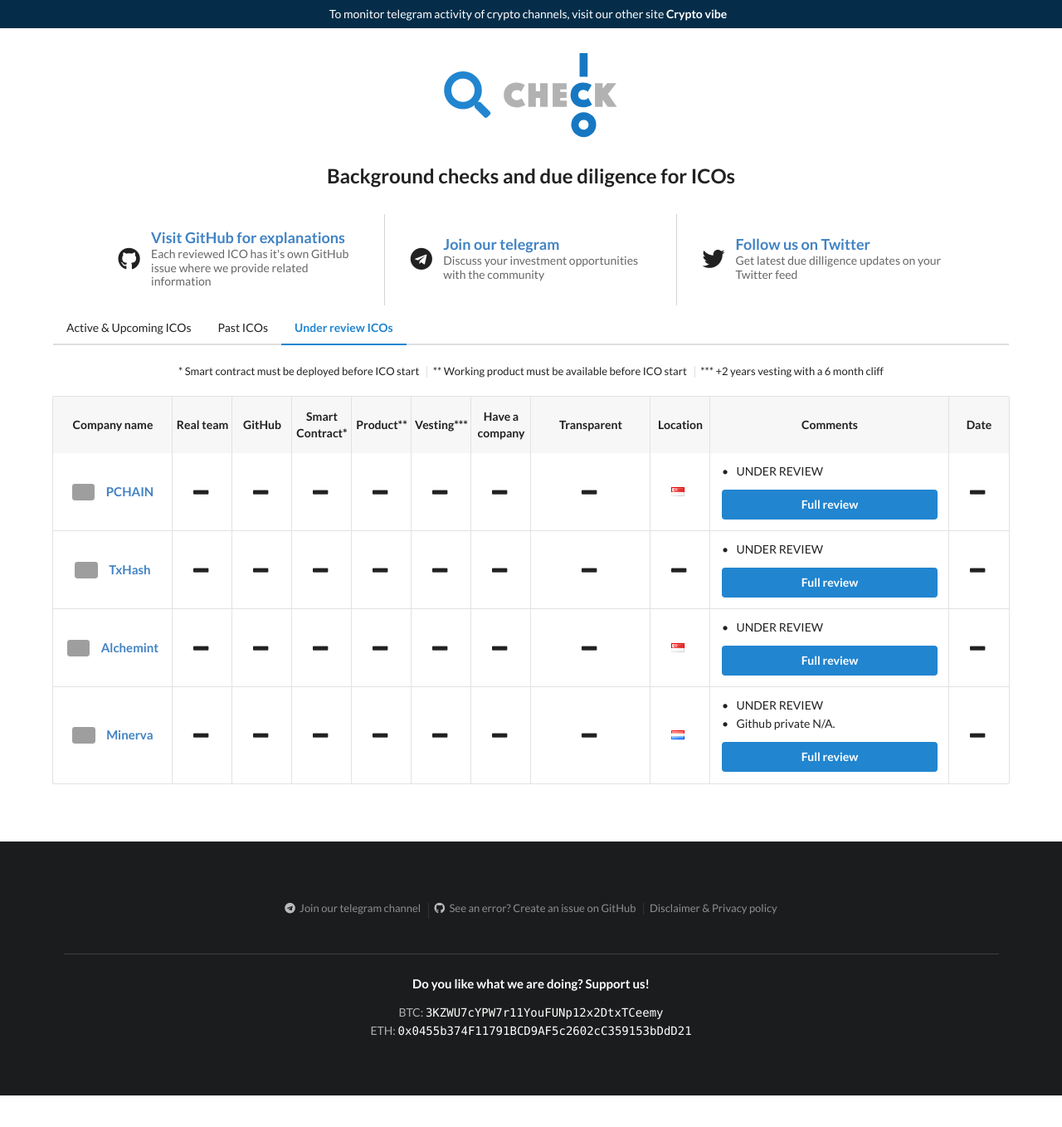
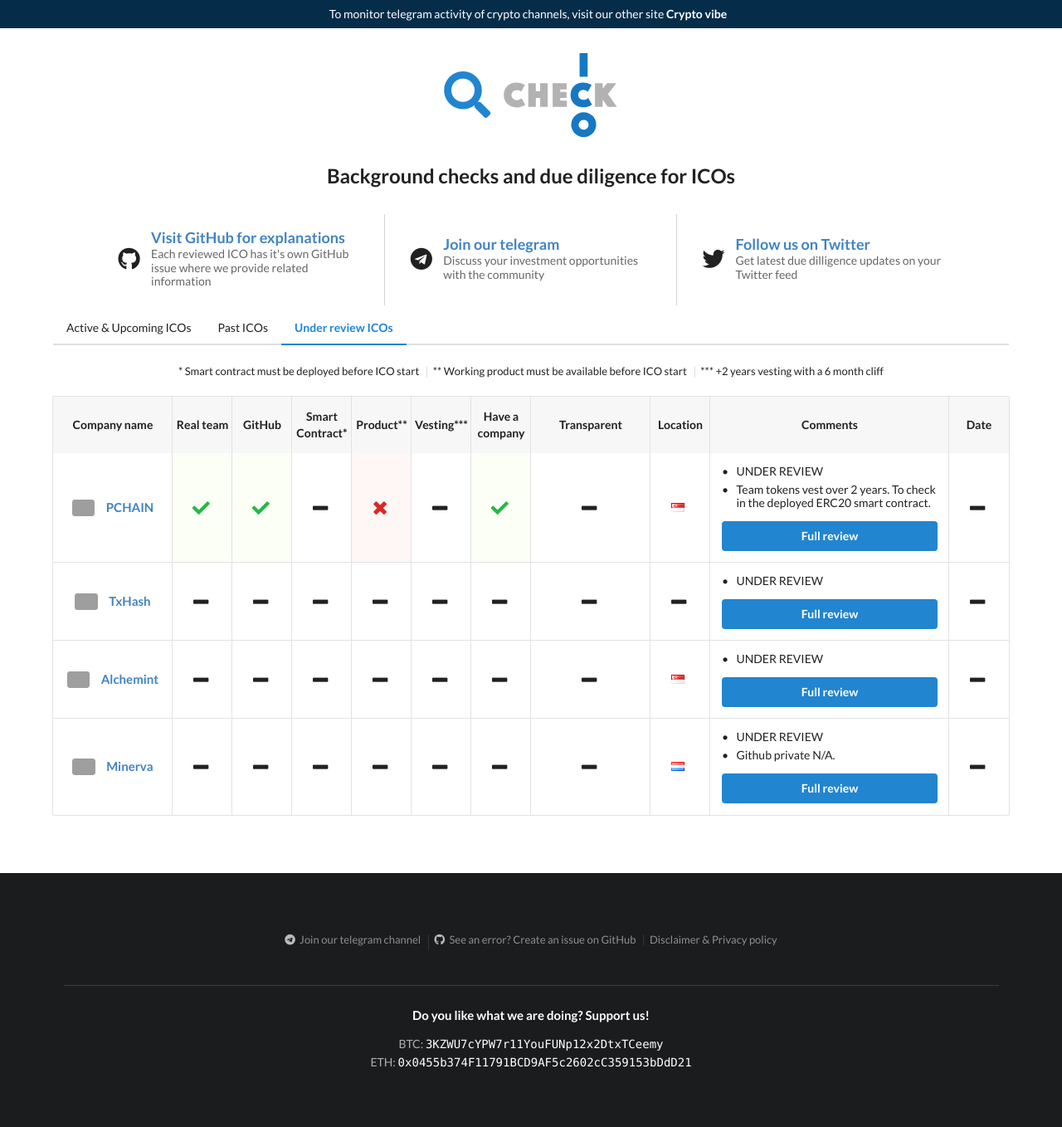
Before and after one commit to ico-check/ico-check, a Jekyll site: the page built from in-review.md, in a window 1280 px wide. Shown: the whole page at 83% size. Built offline with Jekyll 4.4.1, drawn with Linux system fonts in a browser that asks for light colours; nearby versions of some CDN libraries; before the commit the page ends 1320 px from its top, so only the background shows below that; grey boxes are pictures that could not be loaded.

Commit message:
65-pchain-ico-check
Added flags and comments

```diff
--- a/_data/in-review-icos.yml
+++ b/_data/in-review-icos.yml
@@ -1,16 +1,17 @@
 - name: PCHAIN
   image: https://i.imgur.com/scvV8GZ.jpg
   url: https://pchain.org/
-  real_team:
-  github:
+  real_team: true
+  github: true
   smart_contract:
-  product:
+  product: false
   min_vesting:
-  have_company:
+  have_company: true
   transparent:
   location: Singapore
   comments:
     - content: UNDER REVIEW
+    - content: Team tokens vest over 2 years. To check in the deployed ERC20 smart contract.
   ico_start_date:
   ico_end_date:
   safe:
```
